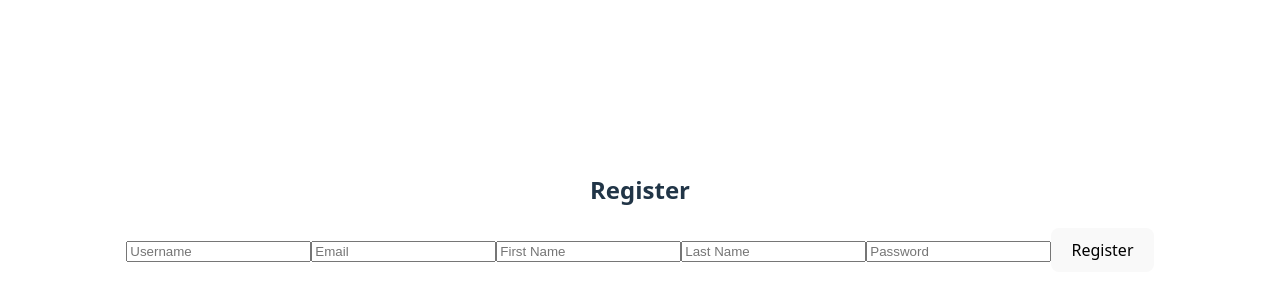
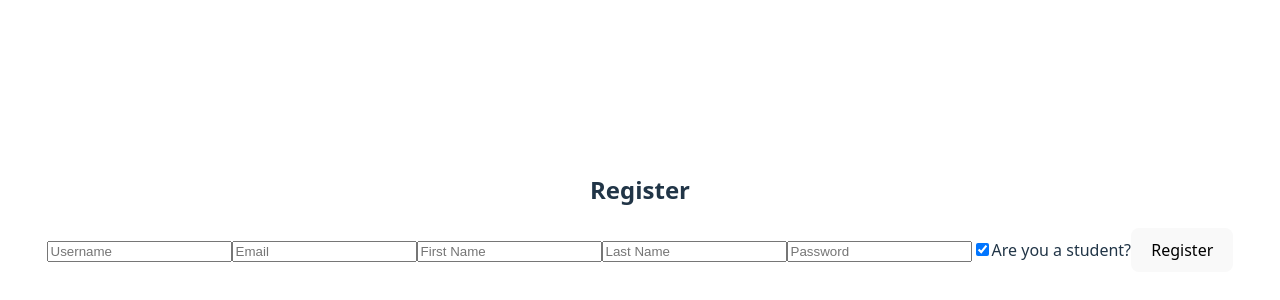
Before and after one commit to LordRyuga/mdg-task-manager, a React (Vite) app in the folder frontend/: page /register in a window 1280 px wide. Shown: the part 188-488 px from the top of the page. Built offline with nearby package versions, Linux system fonts and the light colour scheme.

Commit message:
feat: adds registeration for two different types of users

```diff
--- a/frontend/src/features/auth/register.jsx
+++ b/frontend/src/features/auth/register.jsx
@@ -1,13 +1,20 @@
 import React, {useState} from "react";
+import {useNavigate} from "react-router-dom";
+import './login.jsx';
 import axios from "axios";
+import login from "./login.jsx";
+
 
 const Register = () => {
+    const navigate = useNavigate();
+
     const [form, setForm] = useState({
         username: "",
         email: "",
         firstName: "",
         lastName: "",
         password: "",
+        isStudent: true,
     });
 
     const handleChange = (e) => {
@@ -22,6 +29,7 @@ const Register = () => {
         try {
             const response = await axios.post("http://localhost:5173/api/auth/users/register/", form);
             console.log(response.data);
+            navigate("/login");
         } catch (error) {
             console.error("Error registering user:", error);
         }
@@ -37,6 +45,10 @@ const Register = () => {
                 <input type="text" name="firstName" placeholder="First Name" value={form.firstName} onChange={handleChange} required />
                 <input type="text" name="lastName" placeholder="Last Name" value={form.lastName} onChange={handleChange} required />
                 <input type="password" name="password" placeholder="Password" value={form.password} onChange={handleChange} required />
+                <label>
+                    <input type="checkbox" name="isStudent" checked={form.isStudent} onChange={(e) => setForm({...form, isStudent: e.target.checked})} />
+                    Are you a student?
+                </label>
                 <button type="submit">Register</button>
             </form>
         </div>
```
